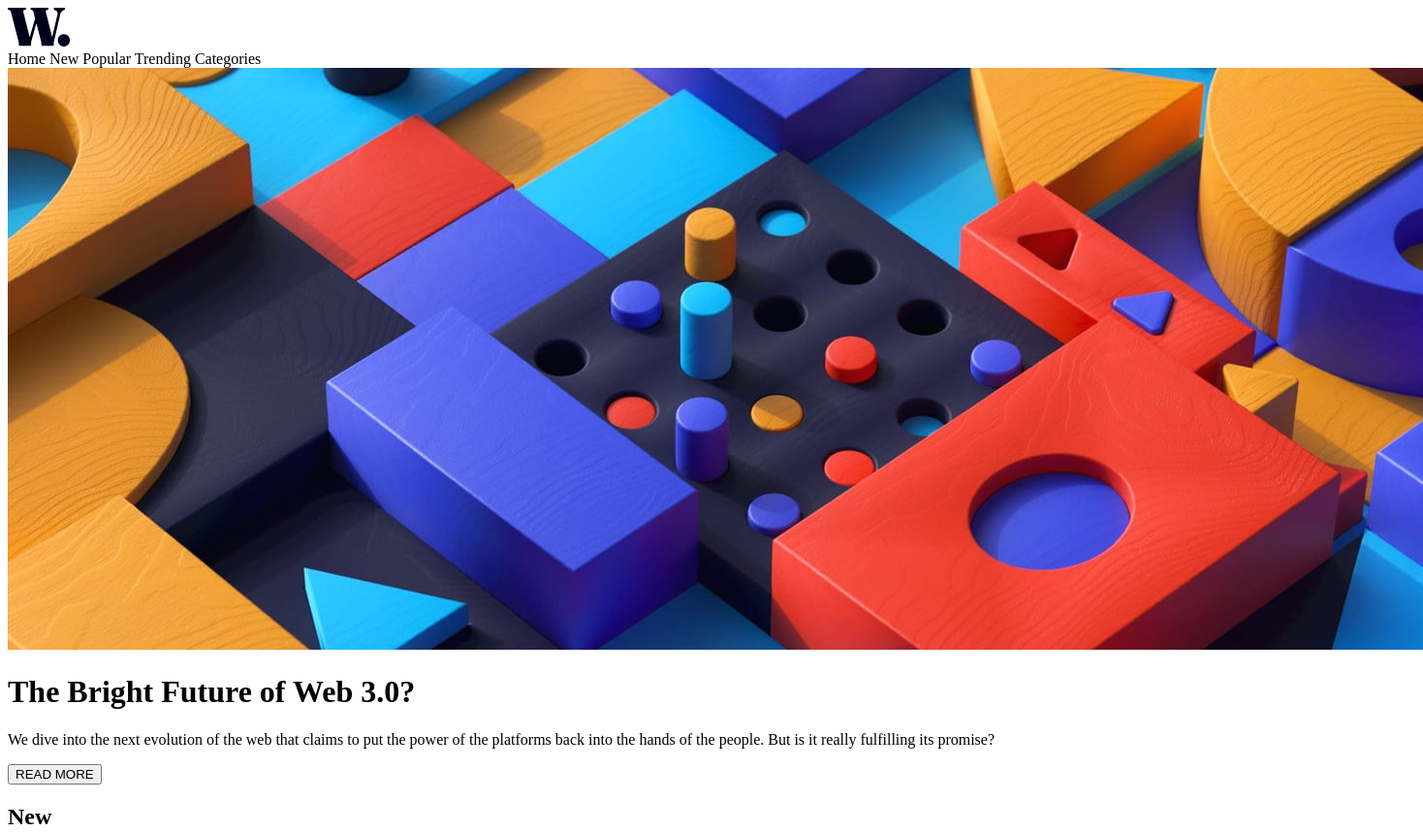
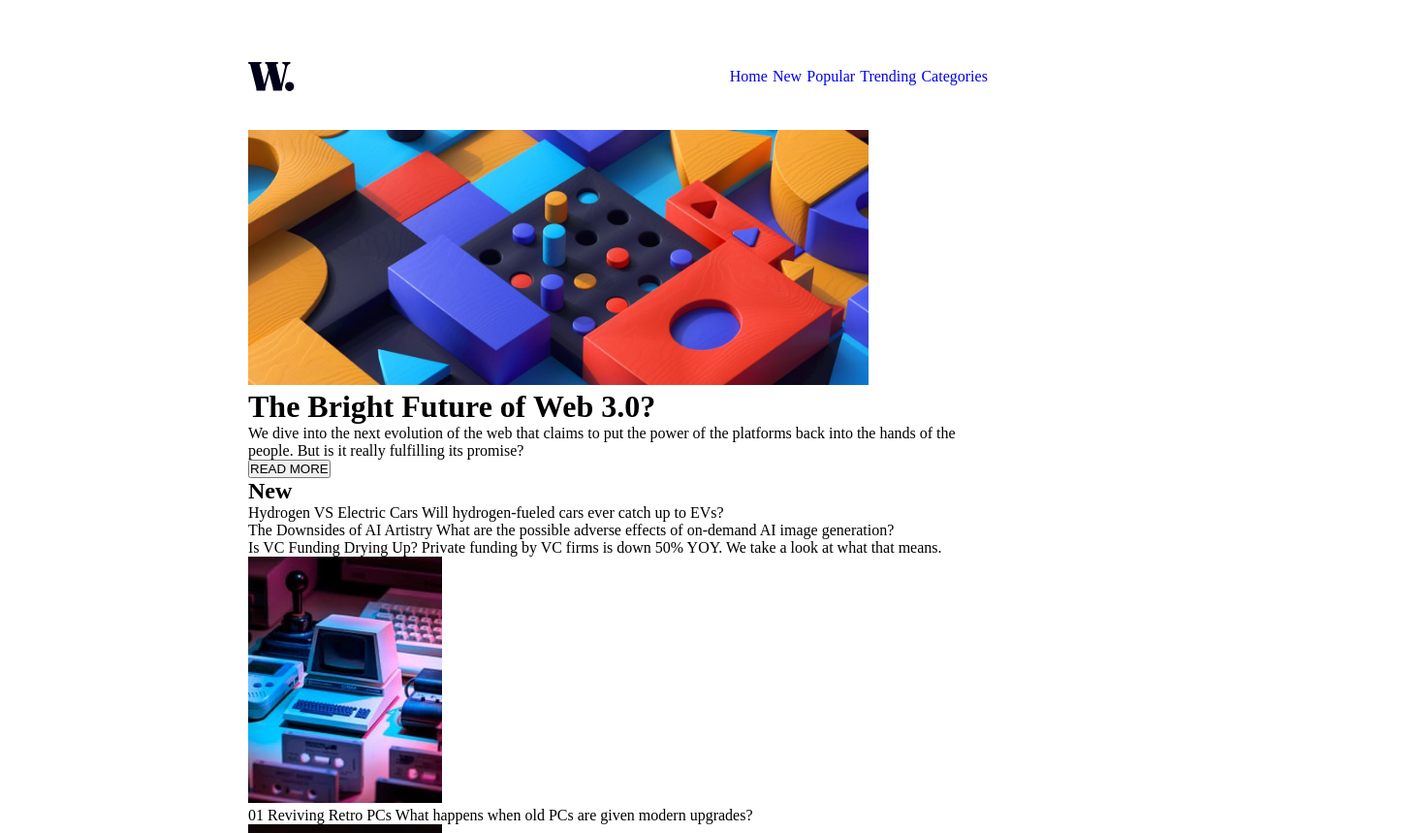
Before and after one commit to smarceta-dev/news-homepage-main, a website: page index.html in a window 1280 px wide. Shown: the top 859 px of the page at 97% size, 1468 px wide, since content can reach past the window. Drawn offline with Linux system fonts and the light colour scheme.

Commit message:
created layout for header and added styling

```diff
--- a/css/style.css
+++ b/css/style.css
@@ -0,0 +1,54 @@
+* {
+    margin: 0;
+    padding: 0;
+}
+
+html {
+    box-sizing: border-box;
+}
+
+.container {
+    display: flex;
+    flex-direction: column;
+    align-items: center;
+    justify-content: center;
+}
+
+navigation {
+    margin-top: 4rem;
+    margin-bottom: 2.5rem;
+    color: red;
+    display: flex;
+    align-items: center;
+    justify-content: space-between;
+    width: 60%;
+}
+
+.nav-links{
+    display: flex;
+    align-items: center;
+    justify-content: space-evenly;
+    flex: 0 0 36%;
+
+}
+
+a {
+    text-decoration: none;
+}
+
+.nav-logo{
+    width: 3rem;
+}
+
+main {
+    display: flex;
+    align-items: center;
+    justify-content: center;
+    width: 60%;
+}
+
+
+
+.desktop-img {
+    width: 40rem;
+}
--- a/index.html
+++ b/index.html
@@ -17,24 +17,23 @@
 </head>
 <body>
 
+<div class="container">
   <navigation>
-    <div class="nav-logo">
-      <img src="assets/images/logo.svg">
-    </div>
+      <img src="assets/images/logo.svg" alt="logo" class="nav-logo">
     <div class="nav-links">
-      Home
-      New
-      Popular
-      Trending
-      Categories
+
+      <a href="#">Home</a>
+      <a href="#">New</a>
+      <a href="#">Popular</a>
+      <a href="#">Trending</a>
+      <a href="#">Categories</a>
+
     </div>
   </navigation>
 
   <main>
     <div class="main-container">
-      <div>
-        <img src="/assets/images/image-web-3-desktop.jpg" alt="Header Image">
-      </div>
+        <img src="/assets/images/image-web-3-desktop.jpg" alt="Desktop" class="desktop-img">
       <div>
         <h1>The Bright Future of Web 3.0?</h1>
       </div>
@@ -98,6 +97,7 @@
       </div>
     </div>
   </main>
+</div>
 
 
 
```
